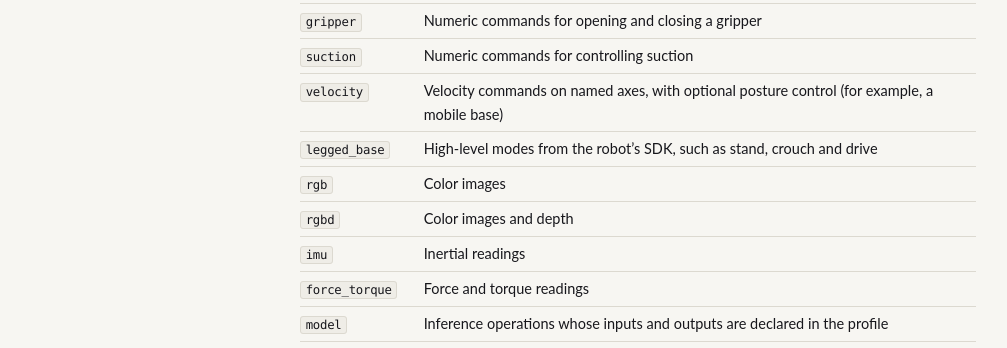
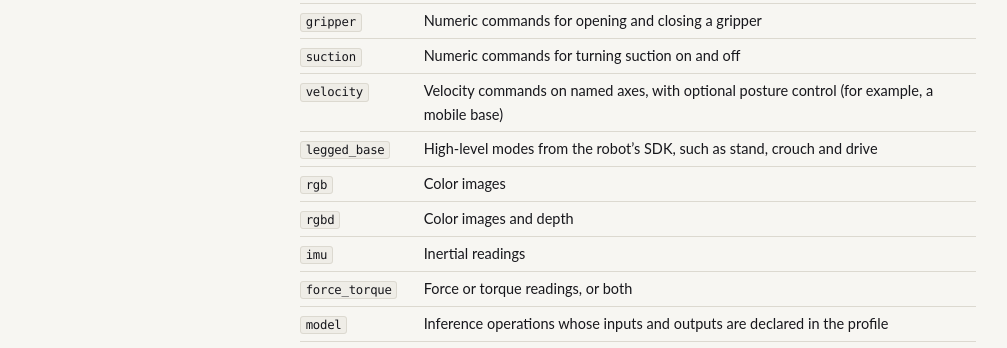
Before and after one commit to stacx-lab/stacx-lab.github.io, an Astro site: page /kinex/docs/devices in a window 1280 px wide. Shown: the part 681-1029 px from the top of the page, without its empty margins (12-1019 px from the left). Built offline with nearby package versions, Linux system fonts and the light colour scheme; Astro itself is replaced by a stand-in of ours; some packages are replaced by stand-ins of ours; a web font is replaced by a local one.

Commit message:
docs: align device descriptions with control and sensor contracts

```diff
--- a/src/content/docs/devices.md
+++ b/src/content/docs/devices.md
@@ -23,13 +23,13 @@ A type describes what a device can do, not who made it. A robot is usually sever
 | `joint` | Joint-position control and feedback, plus forward/inverse kinematics if the profile declares them |
 | `dexterous_hand` | Joint-position control, with optional finger geometry |
 | `gripper` | Numeric commands for opening and closing a gripper |
-| `suction` | Numeric commands for controlling suction |
+| `suction` | Numeric commands for turning suction on and off |
 | `velocity` | Velocity commands on named axes, with optional posture control (for example, a mobile base) |
 | `legged_base` | High-level modes from the robot's SDK, such as stand, crouch and drive |
 | `rgb` | Color images |
 | `rgbd` | Color images and depth |
 | `imu` | Inertial readings |
-| `force_torque` | Force and torque readings |
+| `force_torque` | Force or torque readings, or both |
 | `model` | Inference operations whose inputs and outputs are declared in the profile |
 | `detection` | Find objects from an image and a text prompt (`detect`) |
 | `segmentation` | Find objects from an image and a text prompt (`detect`), with a mask for each |
```
